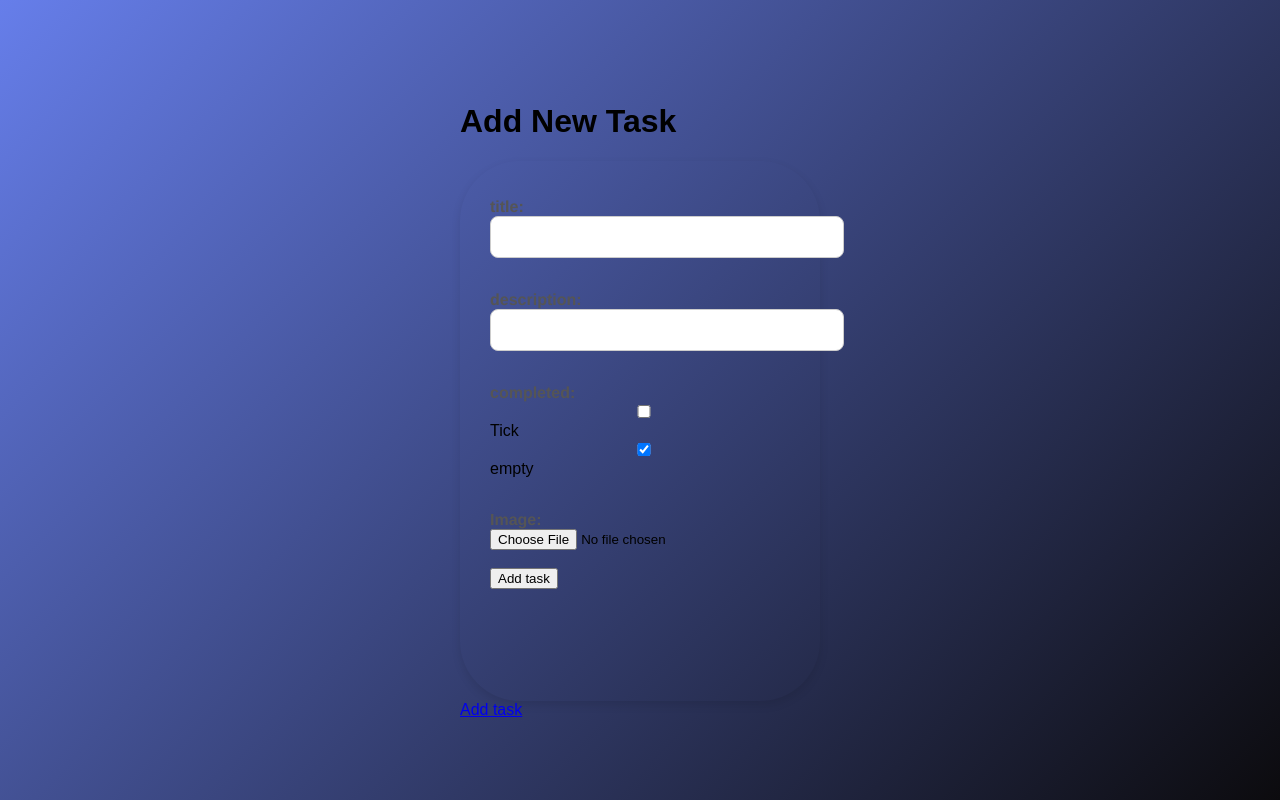
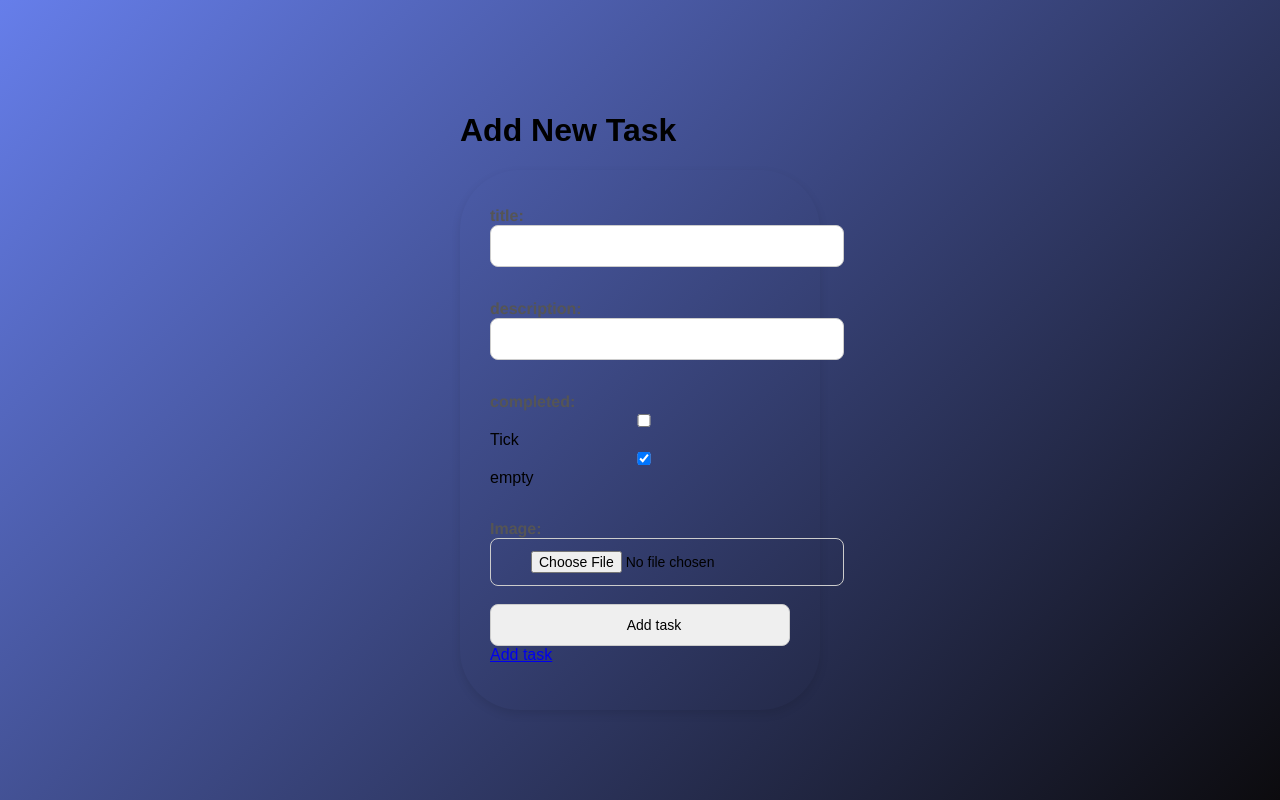
Before and after one commit to ALTUM-02/django_to_do, a Django app: page /task/add/ in a window 1280 px wide. Run offline with Django 5.2, Linux system fonts and the light colour scheme; a user stored in the database is signed in.

Commit message:
new change

```diff
--- a/mimi/templates/task_add.html
+++ b/mimi/templates/task_add.html
@@ -36,6 +36,8 @@
                 </div>
 
                 <label for="image">Image:</label>
+
+                <div class="input-box">
                 <input type="file" name="image" accept="image/*"><br><br>
 
                 <input type="submit" value="Add task">
```
